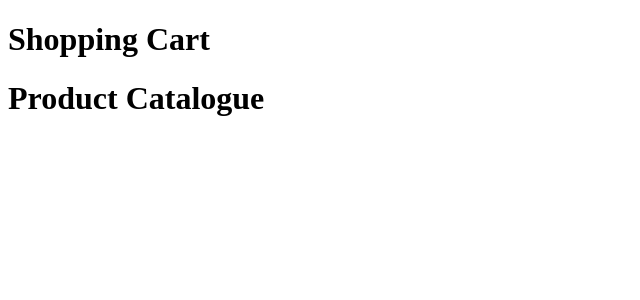
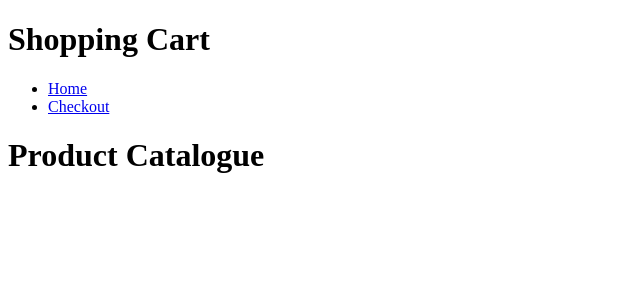
Before and after one commit to peachy555/e-shop, a React (Create React App) app: page / in a window 1280 px wide. Shown: the top 300 px of the page, without its empty margins (0-640 px from the left). Built offline with nearby package versions, Linux system fonts and the light colour scheme.

Commit message:
navigation bar added

```diff
--- a/src/App.js
+++ b/src/App.js
@@ -1,13 +1,22 @@
 import React, { Component } from 'react'
+import { NavLink } from 'react-router-dom'
 
 import Router from './Router.js'
+
+const Navigation = (props) => <nav>
+	<ul>
+		<li><NavLink to='/'>Home</NavLink></li>
+		<li><NavLink to='/checkout'>Checkout</NavLink></li>
+	</ul>
+</nav>
 
 class App extends Component {
 	render() {
 		return <div>
-      	<h1>Shopping Cart</h1>
-      	<Router />
-    </div>
+	      	<h1>Shopping Cart</h1>
+	      	<Navigation />
+	      	<Router />
+	    </div>
 	}
 }
 
```
